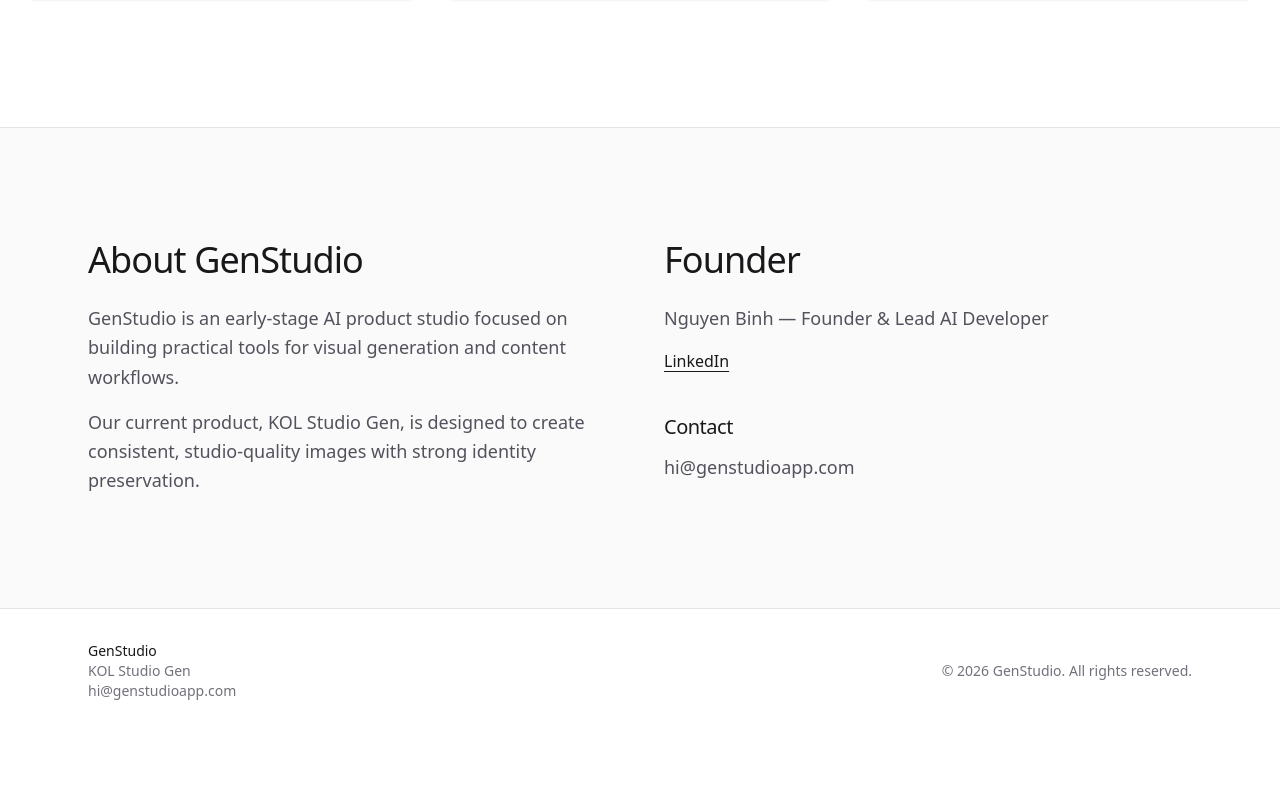
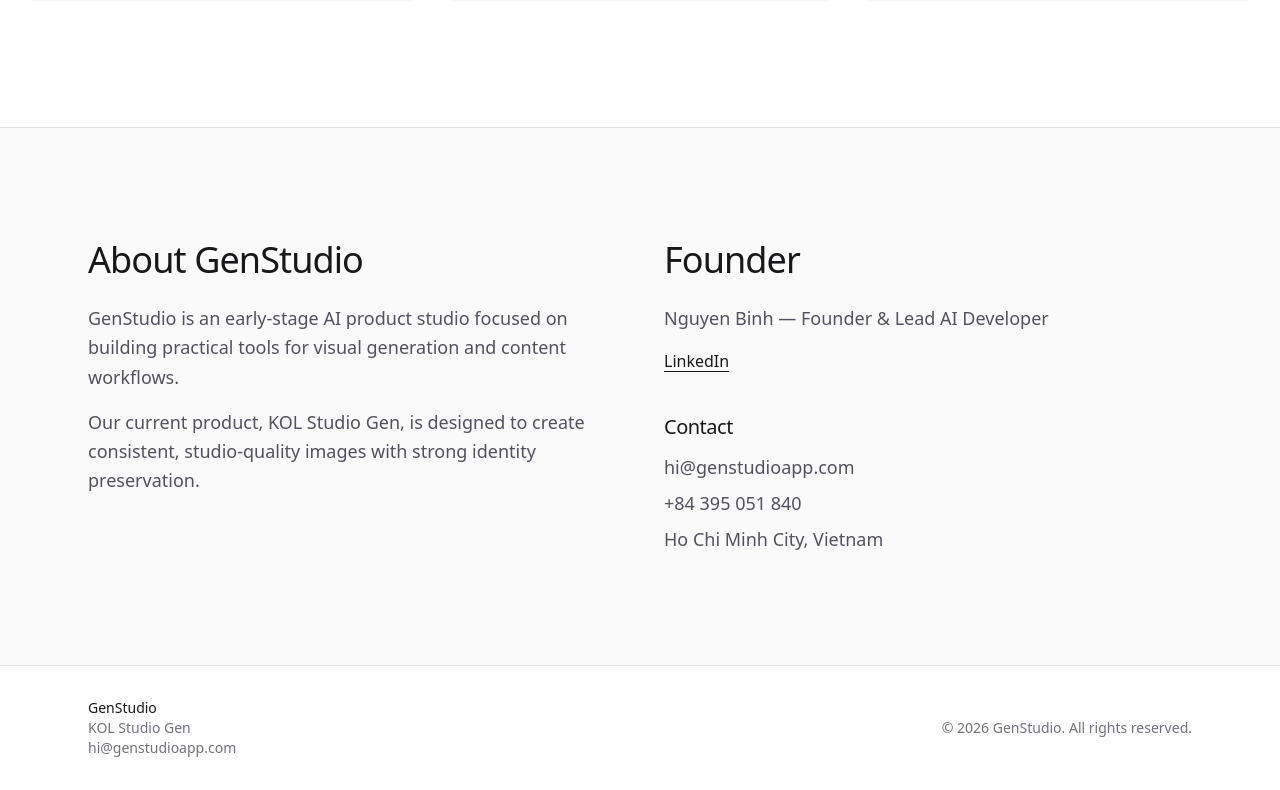
Before and after one commit to binhnguyenami/Kol-Studio-Gen, a React (Vite) app: page / in a window 1280 px wide. Shown: the part 7928-8718 px from the top of the page. Before the commit the page ends 8661 px from the top, so only its background shows below. Built offline with nearby package versions, Linux system fonts and the light colour scheme.

Commit message:
Update App.tsx

```diff
--- a/src/App.tsx
+++ b/src/App.tsx
@@ -420,7 +420,7 @@
           Nguyen Binh — Founder & Lead AI Developer
         </p>
         <a
-          href="https://www.linkedin.com/in/nguyen-binh-064a80307?utm_source=share_via&utm_content=profile&utm_medium=member_ios"
+          href="https://www.linkedin.com/in/nguyen-binh-064a80307/"
           target="_blank"
           rel="noreferrer"
           className="inline-block mt-4 text-zinc-900 font-medium underline underline-offset-4"
@@ -431,12 +431,11 @@
         <h3 className="text-xl font-medium tracking-tight mt-10 mb-3 text-zinc-900">
           Contact
         </h3>
-        <a
-          href="mailto:hi@genstudioapp.com"
-          className="text-lg text-zinc-600 hover:text-zinc-900 transition-colors"
-        >
-          hi@genstudioapp.com
-        </a>
+        <div className="space-y-2 text-lg text-zinc-600">
+       <p>hi@genstudioapp.com</p>
+       <p>+84 395 051 840</p>
+        <p> Ho Chi Minh City, Vietnam</p>
+      </div>
       </div>
     </FadeIn>
   </div>
```
